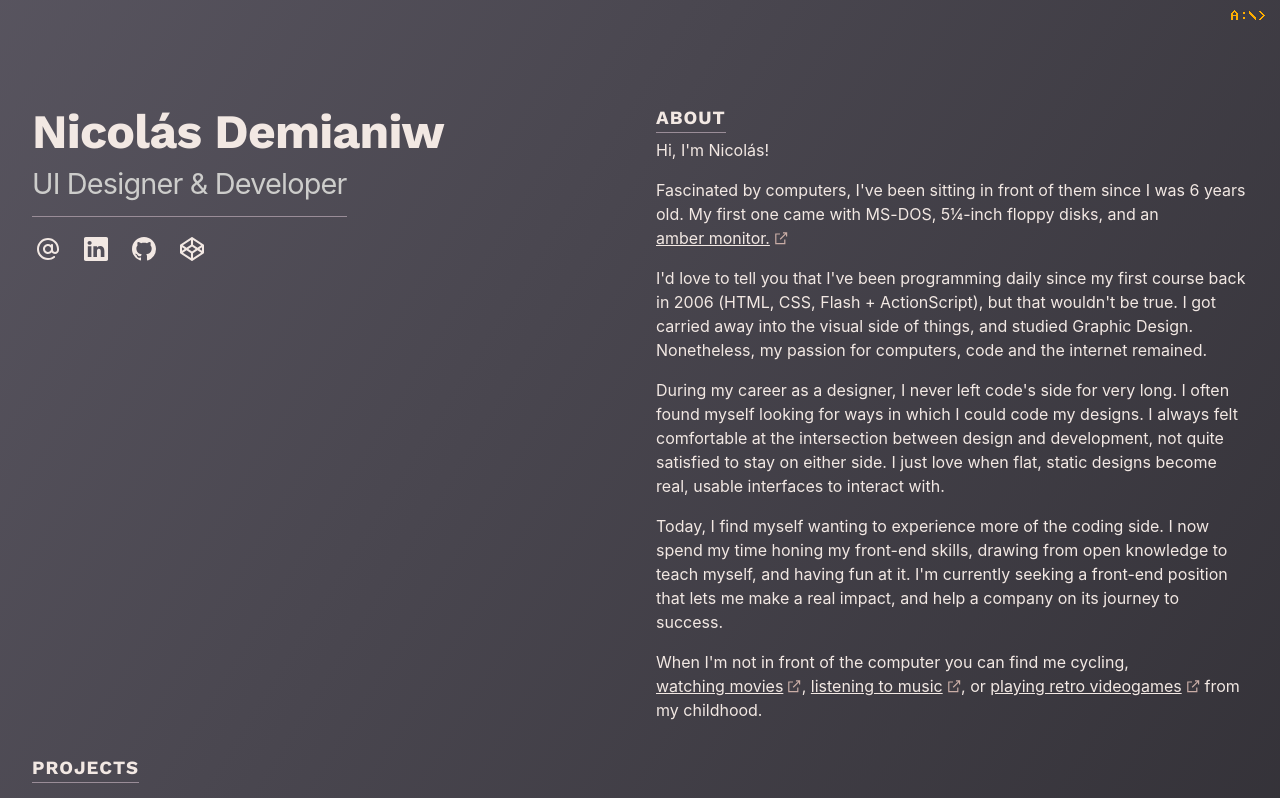
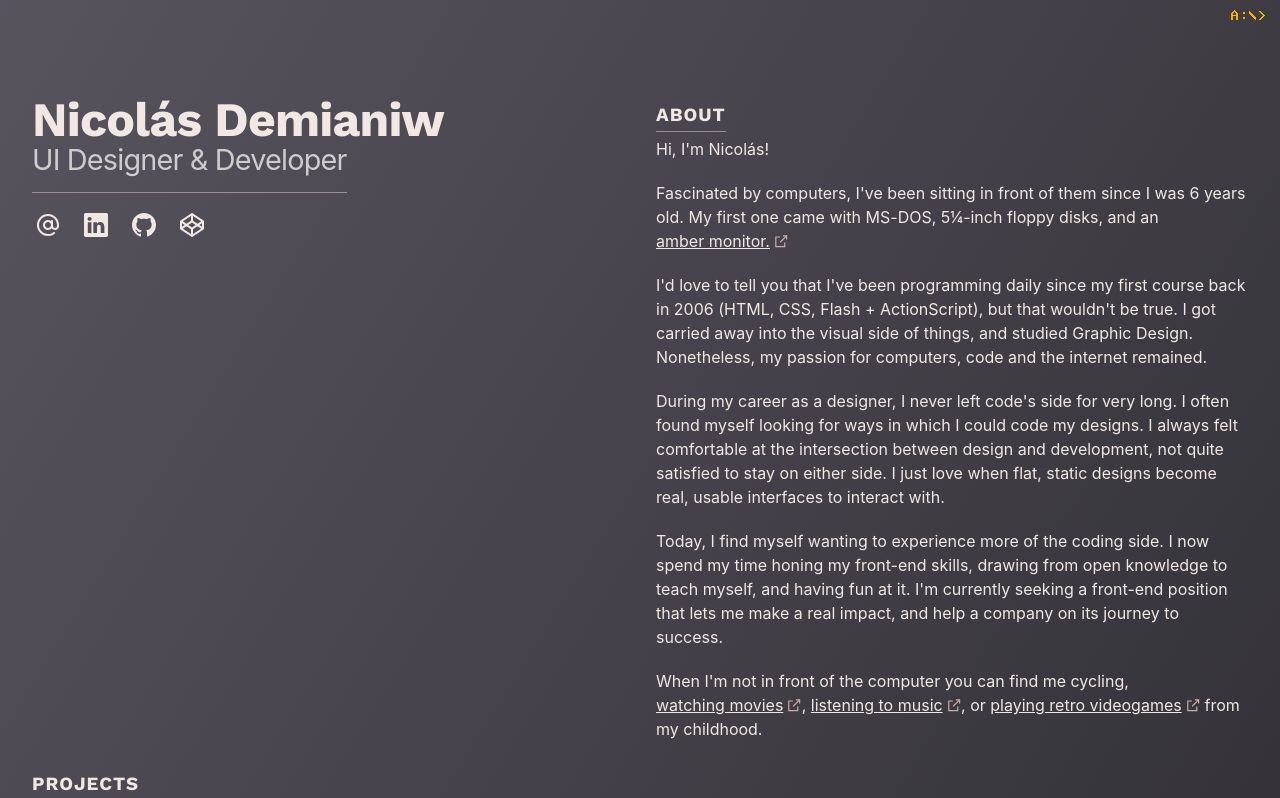
Before and after one commit to ndemia/demia.me-react, a React (Vite) app: page / in a window 1280 px wide. Shown: the top 798 px of the page. Built offline with nearby package versions, Linux system fonts and the light colour scheme; a web font is replaced by a local one.

Commit message:
Apply a handfull of small CSS improvements

```diff
--- a/src/components/ArticleParagraph/ArticleParagraph.styled.js
+++ b/src/components/ArticleParagraph/ArticleParagraph.styled.js
@@ -3,7 +3,7 @@ import styled from 'styled-components';
 export const StyledArticleParagraph = styled.p`
 	font-size: ${({ theme }) => theme.fontSizes.base};
 	color: ${({ theme }) => theme.colors.beige01};
-	margin-bottom: 1rem;
+	margin-bottom: 1.25rem;
 
 	&:last-of-type {
 		margin-bottom: 0;
--- a/src/components/ArticleTitle/ArticleTitle.styled.js
+++ b/src/components/ArticleTitle/ArticleTitle.styled.js
@@ -5,6 +5,8 @@ export const StyledArticleTitle = styled.h3`
 	font-weight: ${({ theme }) => theme.fontWeights.bold};
 	color: ${({ theme }) => theme.colors.beige01};
 	text-transform: uppercase;
+	line-height: 1.2;
+	padding-bottom: 0.3rem;
 	letter-spacing: 1px;
 	margin-bottom: 0.3rem;
 	border-bottom: 1px solid ${({ theme }) => theme.colors.beige03};
--- a/src/components/Footer/Footer.styled.js
+++ b/src/components/Footer/Footer.styled.js
@@ -31,4 +31,8 @@ export const StyledFooter = styled.footer`
 			color: ${({ theme }) => theme.colors.beige02};
 		}
 	}
+
+	.firefox {
+		padding-bottom: 0.5rem;
+	}
 `;
--- a/src/components/MainTitle/MainTitle.styled.js
+++ b/src/components/MainTitle/MainTitle.styled.js
@@ -5,4 +5,5 @@ export const StyledMainTitle = styled.h1`
 	font-weight: ${({ theme }) => theme.fontWeights.bold};
 	color: ${({ theme }) => theme.colors.beige01};
 	letter-spacing: -0.8px;
+	line-height: 1;
 `;
--- a/src/components/ProjectItem/ProjectItem.styled.js
+++ b/src/components/ProjectItem/ProjectItem.styled.js
@@ -1,6 +1,12 @@
 import styled from 'styled-components';
 
 export const StyledProjectItem = styled.li`
+	padding-bottom: 1rem;
+
+	@media (min-width: 40em) {
+		padding-bottom: 0;
+	}
+
 	a {
 		display: block;
 		padding-bottom: 1rem;
--- a/src/components/ProjectList/ProjectList.styled.js
+++ b/src/components/ProjectList/ProjectList.styled.js
@@ -2,12 +2,12 @@ import styled from 'styled-components';
 
 export const StyledProjectList = styled.ul`
 	list-style-type: none;
+	padding: 1rem 0 0 0;
 
 	@media (min-width: 40em) {
 		display: grid;
 		grid-template-columns: repeat(2, 1fr);
 		grid-template-rows: repeat(2, min-content);
 		gap: 2rem;
-		padding: 1rem 0 0 0;
 	}
 `;
```
